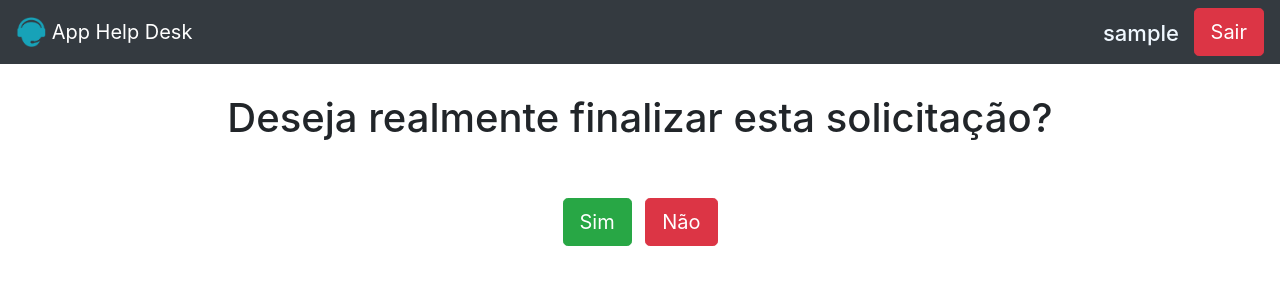
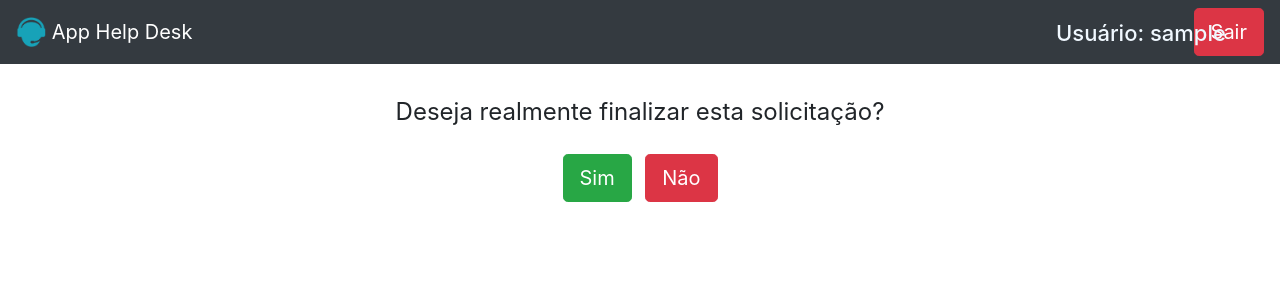
Before and after one commit to matheusm22/sistemaDesk, a PHP site: page /php/confirm.php in a window 1280 px wide. Shown: the top 300 px of the page. Run offline with PHP 8.4, Linux system fonts and the light colour scheme; the visitor is signed in with stand-in values (Sample User, id 1).

Commit message:
Add files via upload

```diff
--- a/desk/php/confirm.php
+++ b/desk/php/confirm.php
@@ -9,9 +9,9 @@
             text-align: center;
             padding: 30px;
         }
-        h1 {
-            font-size: 20px;
-            color: black;
+
+        span {
+            font-size: 24px;
         }
 
     </style>
@@ -26,7 +26,7 @@ echo "<div>";
 include_once 'config.php';
 $id = filter_input(INPUT_GET, 'id', FILTER_SANITIZE_NUMBER_INT);
 
-echo '<h1>Deseja realmente finalizar esta solicitação?</h1>';
+echo '<span>Deseja realmente finalizar esta solicitação?</span>';
 echo "<br>";
 echo "<br>";
 
--- a/desk/php/header.php
+++ b/desk/php/header.php
@@ -56,7 +56,7 @@
       }
        $usuario = $_SESSION['usuario'];
 
-       echo "<h2 color: white;>$usuario</h2>"
+       echo "<h2 color: white;>Usuário: $usuario</h2>"
 
       ?>
       <a href="sair.php" class="btn  btn-lg btn-danger  me-2" data-toggle="tooltip" data-placement="right" title="Deslogar?" onclick="return confirm('Tem certeza que deseja sair?')">Sair</a>
--- a/desk/php/meus_chamados.php
+++ b/desk/php/meus_chamados.php
@@ -220,9 +220,9 @@ $result = $conexao->query($sql);
               echo "<td>" . $user_data['categoria'] . "</td>";
               echo "<td>" . $user_data['responsavel'] . "</td>";
               if($user_data['respostas_resp'] == "") {
-                echo "<td><p class='btn  btn-secondary'>Sem resposta</p></td>";
+                echo "<td><a class='btn btn-primary' href='resposta.php?id=$user_data[id]'>Responder</a></td>";
               } else {
-                  echo "<td><a class='btn btn-primary' href='resposta.php?id=$user_data[id]'>ver respostas</a></td>";
+                echo "<td><a class='btn btn-primary' href='resposta.php?id=$user_data[id]'>Ver respostas</a></td>";
               }
               echo "<td>" . $user_data['situacao'] . "</td>";
               echo "<td>" . $data_atualiza . $space . substr($hora1, 0, 5) . "</td>";
```
Also changed, not shown: desk/php/resposta.php (+10 -13 lines).
